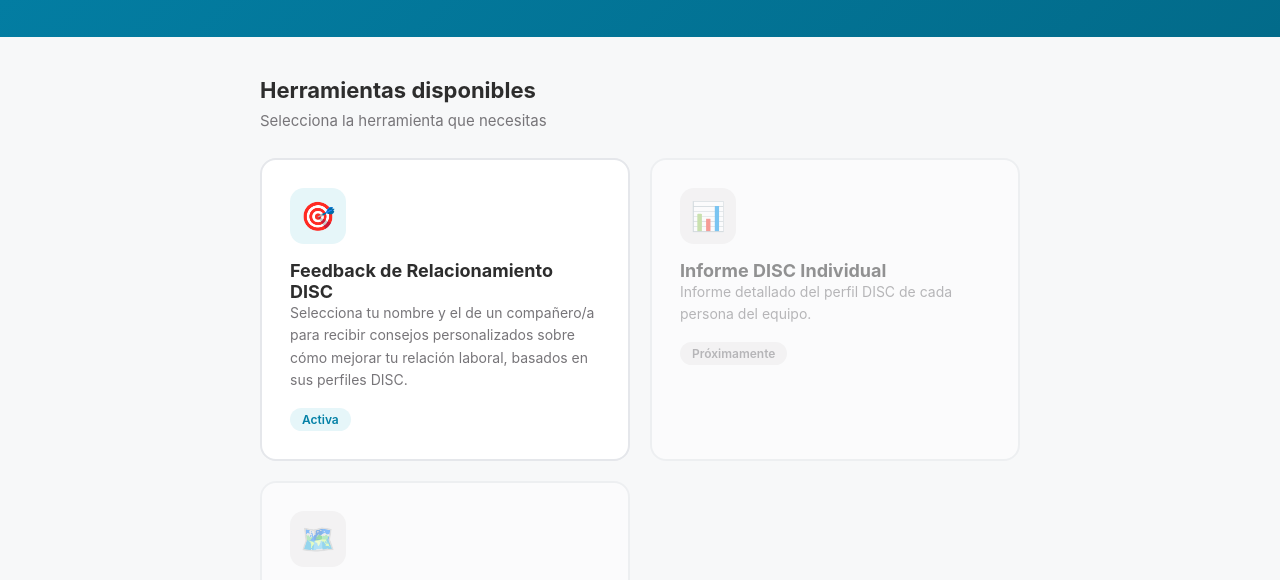
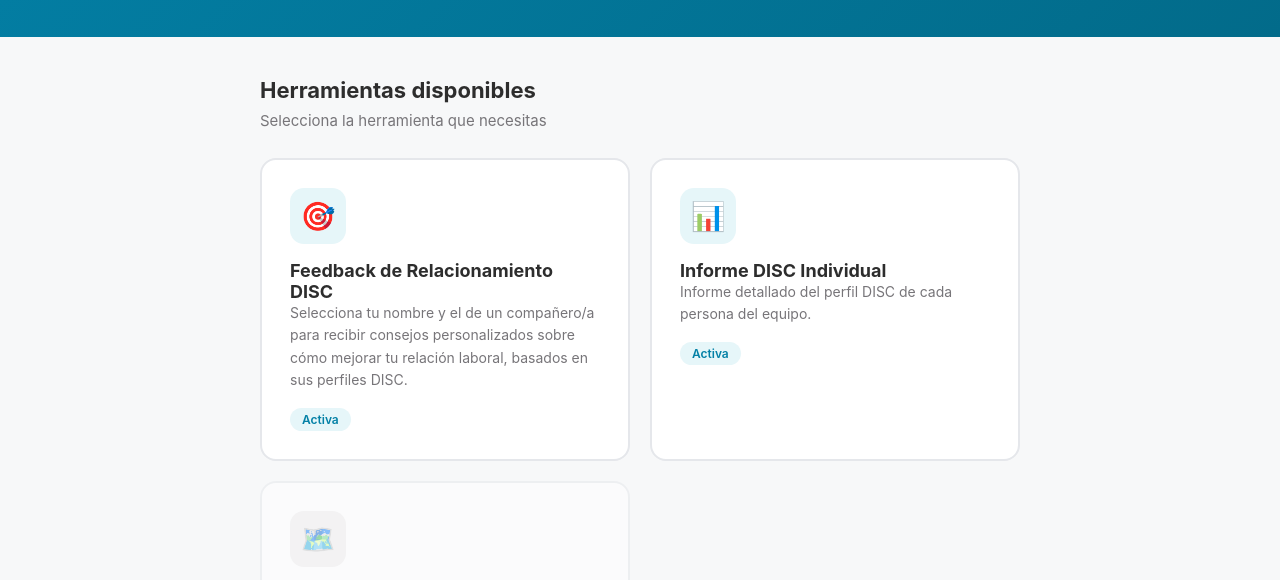
Before and after one commit to buentrato/buentrato-site, a website: page buentrato-site/index.html in a window 1280 px wide. Shown: the part 220-800 px from the top of the page. Drawn offline with Linux system fonts and the light colour scheme.

Commit message:
Add files via upload

```diff
--- a/buentrato-site/index.html
+++ b/buentrato-site/index.html
@@ -167,15 +167,15 @@
             </a>
 
             <!-- Future tools -->
-            <a href="#" class="tool-card" style="opacity: 0.5; pointer-events: none;">
-                <div class="tool-card-icon" style="background: #F0EEEF;">📊</div>
+            <a href="/informe.html" class="tool-card">
+                <div class="tool-card-icon" style="background: #E6F6F9;">📊</div>
                 <div>
                     <div class="tool-card-title">Informe DISC Individual</div>
                     <div class="tool-card-desc">
                         Informe detallado del perfil DISC de cada persona del equipo.
                     </div>
                 </div>
-                <span class="tool-card-badge badge-soon">Próximamente</span>
+                <span class="tool-card-badge badge-active">Activa</span>
             </a>
 
             <a href="#" class="tool-card" style="opacity: 0.5; pointer-events: none;">
```
